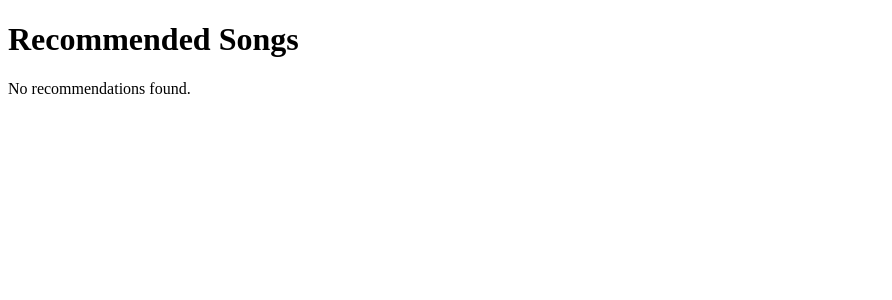
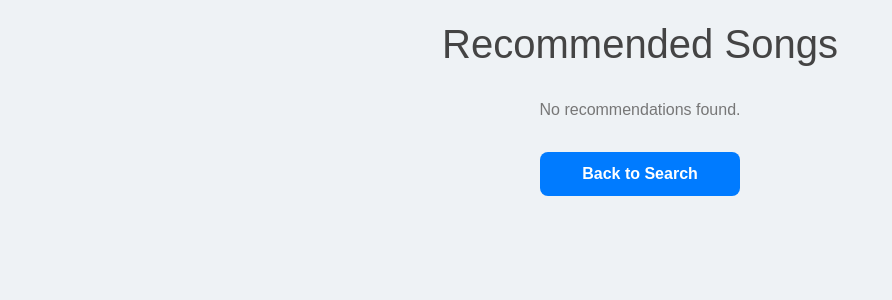
Before and after one commit to Krigupt/ECS171, a Flask app: page /success in a window 1280 px wide. Shown: the top 300 px of the page, without its empty margins (0-892 px from the left). Run offline with Flask 3, Linux system fonts and the light colour scheme; parts of the project's set-up code (start-up, migrations or seed data) failed here and were passed over; some libraries are stand-ins or nearby versions.

Commit message:
full_code

```diff
--- a/group_project/server.py
+++ b/group_project/server.py
@@ -102,8 +102,7 @@ def flatten_dict_list(dict_list):
 
 
 
-def recommend_songs( song_list, spotify_data, n_songs=10):
-
+def recommend_songs(song_list, spotify_data, n_songs=10):
     metadata_cols = ['name', 'year', 'artists']
     song_dict = flatten_dict_list(song_list)
 
@@ -116,7 +115,22 @@ def recommend_songs( song_list, spotify_data, n_songs=10):
 
     rec_songs = spotify_data.iloc[index]
     rec_songs = rec_songs[~rec_songs['name'].isin(song_dict['name'])]
-    return rec_songs[metadata_cols].to_dict(orient='records')
+
+    recommendations = rec_songs[metadata_cols].to_dict(orient='records')
+
+    # Fetch album covers and Spotify URLs
+    for song in recommendations:
+        results = sp.search(q='track:{} year:{}'.format(song['name'], song['year']), limit=1)
+        if results['tracks']['items']:
+            track = results['tracks']['items'][0]
+            song['album_art'] = track['album']['images'][0]['url']
+            song['spotify_url'] = track['external_urls']['spotify']
+        else:
+            song['album_art'] = ''
+            song['spotify_url'] = ''
+
+    return recommendations
+
 
 
 
@@ -162,4 +176,4 @@ def success():
 
 
 if __name__ == '__main__':
-    app.run(debug=True)
+    app.run(debug=True,port=5200)
--- a/group_project/templates/success.html
+++ b/group_project/templates/success.html
@@ -1,4 +1,4 @@
-<!DOCTYPE html>
+<!-- <!DOCTYPE html>
 <html lang="en">
 <head>
     <meta charset="UTF-8">
@@ -20,4 +20,101 @@
     <p>No recommendations found.</p>
     {% endif %}
 </body>
+</html> -->
+
+<!DOCTYPE html>
+<html lang="en">
+<head>
+    <meta charset="UTF-8">
+    <title>Recommended Songs</title>
+    <link rel="stylesheet" href="https://maxcdn.bootstrapcdn.com/bootstrap/4.5.2/css/bootstrap.min.css">
+    <style>
+        body {
+            font-family: 'Arial', sans-serif;
+            background-color: #eef2f5;
+            color: #333;
+            margin: 0;
+            padding: 20px;
+        }
+        h1 {
+            text-align: center;
+            color: #444;
+            margin-bottom: 30px;
+        }
+        .songs-container {
+            display: flex;
+            flex-wrap: wrap;
+            gap: 20px;
+            justify-content: center;
+        }
+        .song-item {
+            background-color: #fff;
+            padding: 20px;
+            border-radius: 10px;
+            box-shadow: 0 4px 8px rgba(0, 0, 0, 0.1);
+            width: 300px;
+            text-align: center;
+        }
+        .song-item img {
+            border-radius: 10px;
+            width: 100%;
+            height: auto;
+            object-fit: cover;
+        }
+        .song-info {
+            margin-top: 15px;
+        }
+        .song-info a {
+            font-size: 18px;
+            font-weight: bold;
+            color: #1db954;
+            text-decoration: none;
+        }
+        .song-info a:hover {
+            text-decoration: underline;
+        }
+        .song-info p {
+            margin: 5px 0 0;
+            color: #777;
+        }
+        .no-recommendations {
+            text-align: center;
+            color: #777;
+        }
+        .back-button {
+            display: block;
+            width: 200px;
+            margin: 30px auto;
+            padding: 10px;
+            text-align: center;
+            background-color: #007bff;
+            color: #fff;
+            border-radius: 8px;
+            text-decoration: none;
+            font-weight: bold;
+        }
+        .back-button:hover {
+            background-color: #0056b3;
+        }
+    </style>
+</head>
+<body>
+    <h1>Recommended Songs</h1>
+    {% if songs %}
+    <div class="songs-container">
+        {% for song in songs %}
+        <div class="song-item">
+            <img src="{{ song['album_art'] }}" alt="Album Art">
+            <div class="song-info">
+                <a href="{{ song['spotify_url'] }}" target="_blank">{{ song['name'] }} - {{ song['artists'] }}</a>
+                <p>Year: {{ song['year'] }}</p>
+            </div>
+        </div>
+        {% endfor %}
+    </div>
+    {% else %}
+    <p class="no-recommendations">No recommendations found.</p>
+    {% endif %}
+    <a href="{{ url_for('recommend') }}" class="back-button">Back to Search</a>
+</body>
 </html>
```
Also changed, not shown: group_project/forms.py (+18 -5 lines), group_project/templates/test.html (+74 -1 lines), 2 other files.
